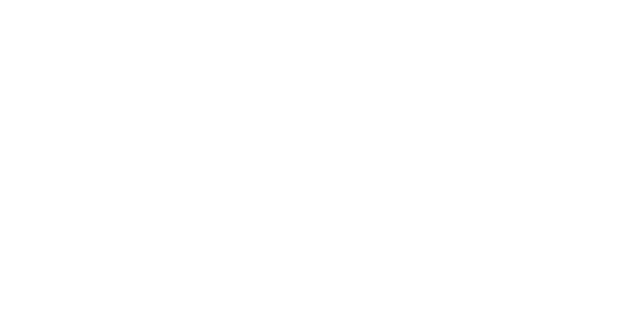
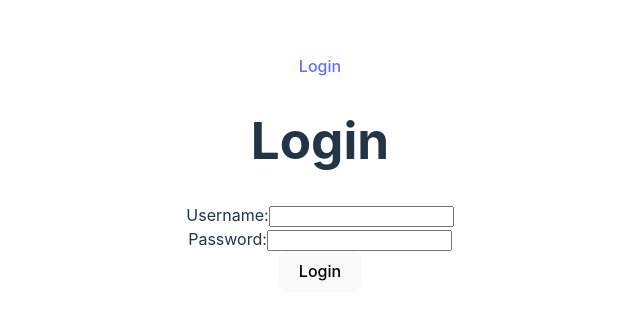
Before and after one commit to kriscCodes/spots, a React (Vite) app in the folder frontend/: page /login in a window 1280 px wide. Before the commit this address had no page. Shown: the part 227-546 px from the top of the page, without its empty margins (320-960 px from the left). Built offline with nearby package versions, Linux system fonts and the light colour scheme.

Commit message:
added Login page functionality

```diff
--- a/frontend/pages/Home.jsx
+++ b/frontend/pages/Home.jsx
@@ -1,8 +1,36 @@
+import { useEffect, useState } from "react";
+
+
 const Home = () => {
+	const [locations, setLocations] = useState([])
+
+	useEffect(() => {
+		const getLocations = async () => {
+			try {
+				const data = ['La Bocca', 'Fogo de Chão Brazilian Steakhouse', 'Serafina Italian Restaurant White Plains', 'Turkish Cuisine White Plains', "Mulino's of Westchester", "Morton's The Steakhouse", 'Inca & Gaucho Restaurant', 'Chazz Palminteri Italian Restaurant White Plains', 'Colombian House Restaurant', 'Bonchon White Plains - Main St', 'Asopao Cuisine Restaurant', 'Via Garibaldi', 'Greca Estiatorio', 'Little Drunken Chef', 'Thai Den Restaurant', 'The Melting Pot', 'Shiraz Kitchen & Wine Bar', 'Kanopi', 'Gaucho Burger Company', 'Holy Crab Cajun Seafood']
+				setLocations(data)
+				// uncomment to get real locations; otherwise mock data above will be used
+				// const response = await fetch('http://127.0.0.1:2700/api/locations')
+				// console.log((response.json()
+				// 	.then((data) => {
+				// 		console.log('data', data)
+				// 		setLocations(data['names'])
+				// 	})))
+			} catch (e) {
+				console.error('Error in getting locations', e)
+			}
+		}
+
+		getLocations()
+	}, []);
+
 	return (
 		<div>
 			<h1>Welcome to the Home Page</h1>
 			<p>This is the home page of your React application.</p>
+			{locations.map((location) => (
+				<p key={location}>{location}</p>
+			))}
 		</div>
 	);
 };
--- /dev/null
+++ b/frontend/pages/Login.jsx
@@ -0,0 +1,55 @@
+import { useState } from 'react'
+import { useNavigate } from "react-router-dom";
+
+function Login() {
+
+    const [username, setUsername] = useState("");
+    const [password, setPassword] = useState("");
+    const nav = useNavigate()
+
+    const handleSubmit = async (e) => {
+        e.preventDefault();
+
+        if (!username || !password) {
+            console.error('Error: Enter username and password')
+            return
+        }
+        try {
+            const response = await fetch('/api/login', {
+                method: 'POST',
+                headers: {
+                    'Content-Type': 'application/json'
+                },
+                body: JSON.stringify({ username, password })
+            });
+
+            if (!response.ok) {
+                throw new Error('Error: Login Failed!')
+            }
+            nav('/')
+        } catch (e) {
+            console.error(e)
+        }
+    }
+
+
+    return (
+        <div>
+            <h1>Login</h1>
+            <form onSubmit={handleSubmit}>
+                <div>
+                    <label>Username:</label>
+                    <input type="text" value={username} onChange={(e) => setUsername(e.target.value)}/>
+                </div>
+                <div>
+                    <label>Password:</label>
+                    <input type="password" value={password} onChange={(e) => setPassword(e.target.value)}/>
+                </div>
+                <button type='submit'>Login</button>
+            </form>
+            {/*<a href="{{ url_for('register') }}">Don't have an account? Register here</a>*/}
+        </div>
+    );
+}
+
+export default Login;
--- a/frontend/src/App.jsx
+++ b/frontend/src/App.jsx
@@ -1,17 +1,21 @@
-import { BrowserRouter as Router, Route, Routes } from 'react-router-dom';
+import {BrowserRouter as Router, Link, Route, Routes} from 'react-router-dom';
 import Home from '../pages/Home';
+import Login from "../pages/Login.jsx";
 import './App.css';
 
 function App() {
 	return (
+		<>
 			<Router>
+				<Link to='/login'>Login</Link>
 				<div className="App">
 					<Routes>
 						<Route path="/" element={<Home />} />
-					{/* Add other routes here */}
+						<Route path="/login" element={<Login />} />
 					</Routes>
 				</div>
 			</Router>
+		</>
 	);
 }
 
```
Also changed, not shown: 2 other files (tests, documents, lock files or other folders). Lines whose indentation alone changed are shown as unchanged.
